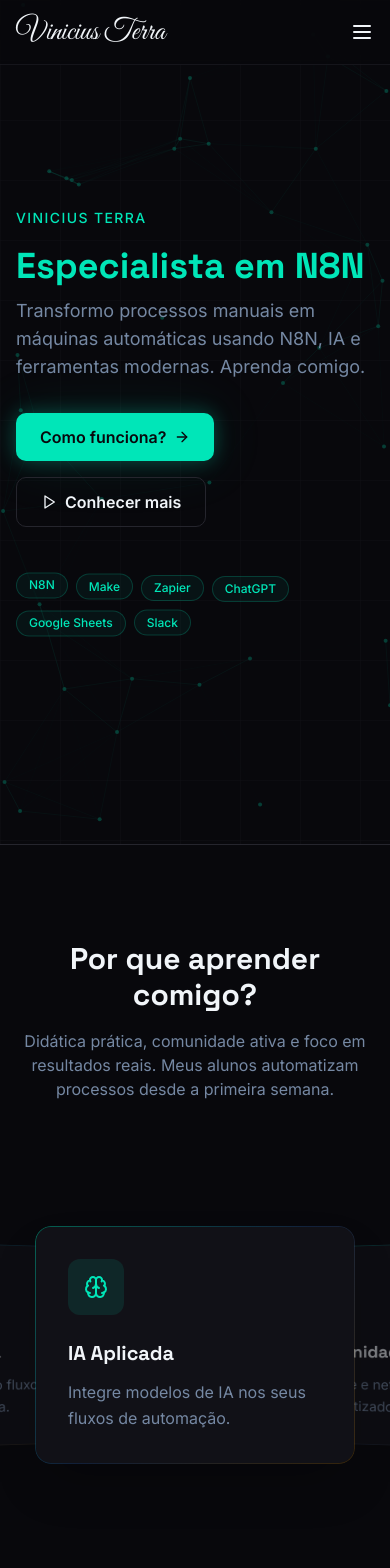
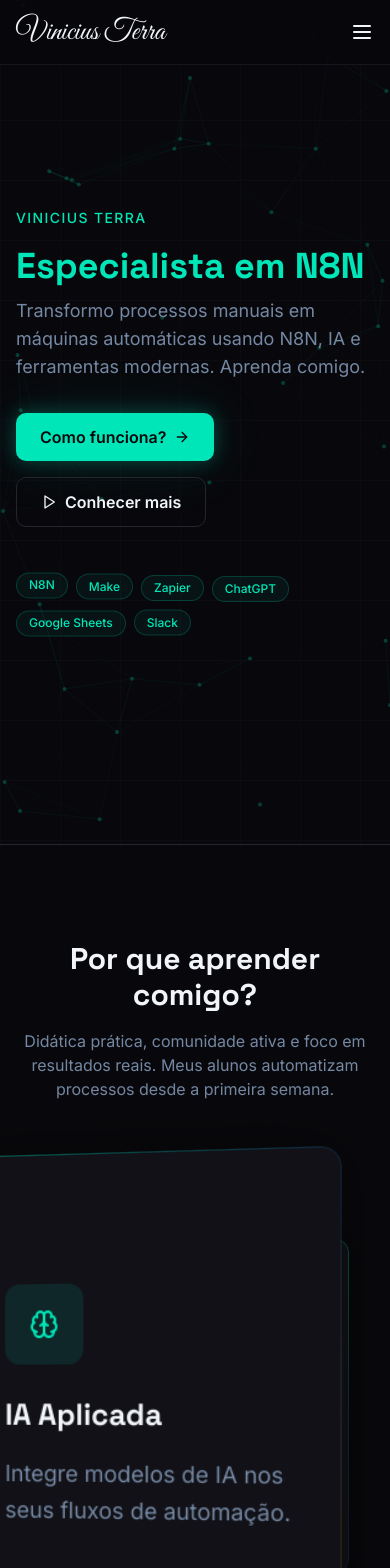
Before and after one commit to ViniciusTerra06/Vinicius-Terra-Professor, a React (Vite) app: page / in a window 390 px wide. Shown: the top 1568 px of the page. Built offline with nearby package versions, Linux system fonts and the light colour scheme; the HTML template or start-up script is replaced by a standard one.

Commit message:
style: transforma carrossel 3d em cilindro continuo com cards maiores

```diff
--- a/src/components/sections/AboutSection.tsx
+++ b/src/components/sections/AboutSection.tsx
@@ -1,5 +1,4 @@
-import { useState, useEffect } from "react";
-import { motion, AnimatePresence } from "framer-motion";
+import { motion } from "framer-motion";
 import { teachingPillars, tools } from "@/data/content";
 import { Zap, Brain, Users, TrendingUp } from "lucide-react";
 import ToolBadge from "@/components/ToolBadge";
@@ -12,18 +11,9 @@ const iconMap: Record<string, React.ReactNode> = {
 };
 
 const AboutSection = () => {
-  const [activeIndex, setActiveIndex] = useState(0);
-
-  useEffect(() => {
-    const timer = setInterval(() => {
-      setActiveIndex((prev) => (prev + 1) % teachingPillars.length);
-    }, 4000);
-    return () => clearInterval(timer);
-  }, []);
-
   return (
-    <section id="sobre" className="border-t border-border py-24 overflow-hidden">
-      <div className="container mx-auto px-4">
+    <section id="sobre" className="border-t border-border py-24 overflow-hidden relative">
+      <div className="container relative z-10 mx-auto px-4">
         <motion.div
           initial={{ opacity: 0, y: 20 }}
           whileInView={{ opacity: 1, y: 0 }}
@@ -39,47 +29,83 @@ const AboutSection = () => {
           </p>
         </motion.div>
 
-        {/* 3D Carousel Container */}
-        <div className="relative mx-auto mt-12 flex h-[360px] w-full max-w-6xl items-center justify-center" style={{ perspective: 1000 }}>
-          {teachingPillars.map((pillar, i) => {
-            const diff = (i - activeIndex + teachingPillars.length) % teachingPillars.length;
+        {/* 3D Continuous Carousel */}
+        <div className="relative mx-auto mt-20 h-[450px] md:h-[500px] w-full max-w-[100vw]">
+          <style>{`
+            .carousel-scene {
+              perspective: 1200px;
+              width: 100%;
+              height: 100%;
+              position: relative;
+              display: flex;
+              align-items: center;
+              justify-content: center;
+            }
+            .carousel-cylinder {
+              width: 100%;
+              height: 100%;
+              position: absolute;
+              transform-style: preserve-3d;
+              animation: rotateCylinder 25s linear infinite;
+              display: flex;
+              align-items: center;
+              justify-content: center;
+            }
+            .carousel-cylinder:hover {
+              animation-play-state: paused;
+            }
+            @keyframes rotateCylinder {
+              0% { transform: rotateY(0deg); }
+              100% { transform: rotateY(-360deg); }
+            }
+            .carousel-card-wrapper {
+              position: absolute;
+              left: 50%;
+              top: 50%;
+              margin-left: -150px;
+              margin-top: -200px;
+              width: 300px;
+              height: 400px;
+              backface-visibility: visible;
+            }
+            @media (min-width: 768px) {
+              .carousel-card-wrapper {
+                margin-left: -200px;
+                margin-top: -225px;
+                width: 400px;
+                height: 450px;
+              }
+            }
+            /* Radius calculations based on card width */
+            .card-0 { transform: rotateY(0deg) translateZ(260px); }
+            .card-1 { transform: rotateY(90deg) translateZ(260px); }
+            .card-2 { transform: rotateY(180deg) translateZ(260px); }
+            .card-3 { transform: rotateY(270deg) translateZ(260px); }
+            @media (min-width: 768px) {
+              .card-0 { transform: rotateY(0deg) translateZ(360px); }
+              .card-1 { transform: rotateY(90deg) translateZ(360px); }
+              .card-2 { transform: rotateY(180deg) translateZ(360px); }
+              .card-3 { transform: rotateY(270deg) translateZ(360px); }
+            }
+          `}</style>
 
-            let x = 0;
-            let rotateY = 0;
-            let scale = 1;
-            let zIndex = 0;
-            let opacity = 1;
-
-            if (diff === 0) {
-               x = 0; scale = 1; zIndex = 30; rotateY = 0; opacity = 1;
-            } else if (diff === 1) {
-               x = 220; scale = 0.85; zIndex = 20; rotateY = -15; opacity = 0.5;
-            } else if (diff === 2) {
-               x = 0; scale = 0.7; zIndex = 10; rotateY = 0; opacity = 0;
-            } else if (diff === 3) {
-               x = -220; scale = 0.85; zIndex = 20; rotateY = 15; opacity = 0.5;
-            }
-
-            return (
-              <motion.div
-                key={pillar.title}
-                animate={{ x, rotateY, scale, opacity, zIndex }}
-                transition={{ duration: 0.8, ease: [0.16, 1, 0.3, 1] }}
-                className="absolute w-full max-w-[320px] cursor-pointer"
-                onClick={() => setActiveIndex(i)}
-              >
-                <div className="gradient-border h-full rounded-2xl bg-card p-8 shadow-2xl transition-colors hover:bg-card/90">
-                  <div className="mb-6 flex h-14 w-14 items-center justify-center rounded-xl bg-primary/10 text-primary">
-                    {iconMap[pillar.icon]}
-                  </div>
-                  <h3 className="mb-3 font-display text-xl font-bold text-foreground">
-                    {pillar.title}
-                  </h3>
-                  <p className="text-muted-foreground leading-relaxed">{pillar.description}</p>
+          <div className="carousel-scene">
+            <div className="carousel-cylinder">
+              {teachingPillars.map((pillar, i) => (
+                <div key={pillar.title} className={`carousel-card-wrapper card-${i}`}>
+                   <div className="gradient-border flex flex-col justify-center h-full rounded-2xl bg-card p-8 md:p-12 shadow-[0_0_50px_rgba(0,0,0,0.5)] transition-all hover:bg-card/80">
+                      <div className="mb-6 flex h-16 w-16 items-center justify-center rounded-xl bg-primary/10 text-primary">
+                        {iconMap[pillar.icon]}
+                      </div>
+                      <h3 className="mb-4 font-display text-2xl font-bold text-foreground">
+                        {pillar.title}
+                      </h3>
+                      <p className="text-muted-foreground leading-relaxed text-lg">{pillar.description}</p>
+                   </div>
                 </div>
-              </motion.div>
-            );
-          })}
+              ))}
+            </div>
+          </div>
         </div>
 
         {/* Tools belt */}
@@ -87,7 +113,7 @@ const AboutSection = () => {
           initial={{ opacity: 0 }}
           whileInView={{ opacity: 1 }}
           viewport={{ once: true }}
-          className="mt-20 flex flex-wrap items-center justify-center gap-3 relative z-40"
+          className="mt-24 flex flex-wrap items-center justify-center gap-3 relative z-40"
         >
           <span className="mr-4 text-sm text-muted-foreground">Ferramentas:</span>
           {tools.map((tool) => (
```
